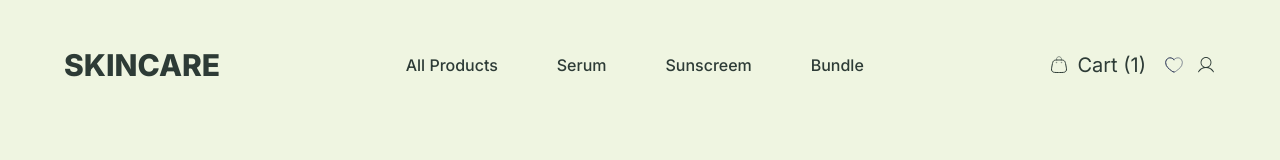
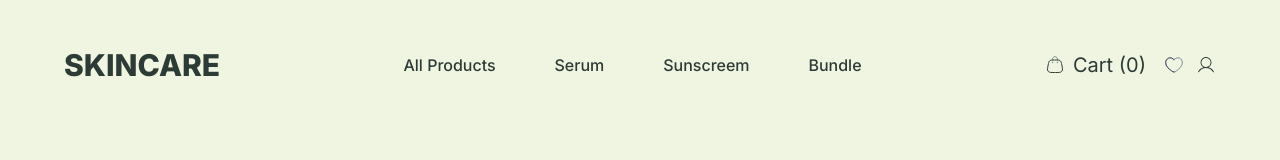
Before and after one commit to Amit-Yadav56/SixNineIntern, a React (Vite) app: page / in a window 1280 px wide. Shown: the top 160 px of the page. Built offline with nearby package versions, Linux system fonts and the light colour scheme.

Commit message:
Cart functionality done

```diff
--- a/src/App.jsx
+++ b/src/App.jsx
@@ -1,3 +1,4 @@
+import React, { useState, useEffect } from "react";
 import About from "./components/About";
 import AllProducts from "./components/AllProducts";
 import BestSelling from "./components/BestSelling";
@@ -6,18 +7,34 @@ import Footer from "./components/Footer";
 import Header from "./components/Header";
 import HelpSection from "./components/HelpSection";
 import LandingPage from "./components/LandingPage";
+import Cards from "./components/Cards"; // If you use Cards directly
 
 function App() {
+  // Initialize cart count from sessionStorage or 0
+  const [cartCount, setCartCount] = useState(() => {
+    const stored = sessionStorage.getItem("cartCount");
+    return stored ? parseInt(stored, 10) : 0;
+  });
+
+  // Sync cartCount to sessionStorage
+  useEffect(() => {
+    sessionStorage.setItem("cartCount", cartCount);
+  }, [cartCount]);
+
+  // Function to increment cart count
+  const handleAddToCart = () => setCartCount((c) => c + 1);
+
   return (
     <div className="absolute top-[50px] left-[5%] right-[5%]">
-      <Header />
+      <Header cartCount={cartCount} />
       <LandingPage />
       <About />
-      <BestSelling />
+      <BestSelling onAddToCart={handleAddToCart} />
       <div className="lg:block hidden">
         <BuyNowBanner />
       </div>
-      <AllProducts />
+      {/* Pass handleAddToCart to AllProducts or Cards as needed */}
+      <AllProducts onAddToCart={handleAddToCart} />
       <HelpSection />
       <Footer />
     </div>
--- a/src/components/AllProducts.jsx
+++ b/src/components/AllProducts.jsx
@@ -23,7 +23,7 @@ const cardsData = [
   },
 ];
 
-const AllProducts = () => {
+const AllProducts = ({ onAddToCart }) => {
   const [activeIndex, setActiveIndex] = React.useState(0);
 
   const buttons = ["NEW ARRIVAL", "CLEANSING", "ACNE FIGHTER", "ANTI AGGING"];
@@ -50,8 +50,8 @@ const AllProducts = () => {
           </button>
         ))}
       </div>
-      {/* Cards component with the three products */}
-      <Cards cards={cardsData} current={0} />
+      {/* Pass onAddToCart to Cards */}
+      <Cards cards={cardsData} onAddToCart={onAddToCart} current={0} />
     </div>
   );
 };
--- a/src/components/BestSelling.jsx
+++ b/src/components/BestSelling.jsx
@@ -23,7 +23,7 @@ const cardsData = [
   },
 ];
 
-const BestSelling = () => {
+const BestSelling = ({ onAddToCart }) => {
   const [current, setCurrent] = useState(0);
 
   const getVisibleCards = () => {
@@ -70,7 +70,7 @@ const BestSelling = () => {
         </div>
       </div>
       {/* Cards */}
-      <Cards cards={getVisibleCards()} />
+      <Cards cards={getVisibleCards()} onAddToCart={onAddToCart} />
     </div>
   );
 };
--- a/src/components/Cards.jsx
+++ b/src/components/Cards.jsx
@@ -1,7 +1,7 @@
 import React from "react";
 import { cart } from "../assets";
 
-const Cards = ({ cards }) => {
+const Cards = ({ cards, onAddToCart }) => {
   return (
     <div className="flex justify-between w-full gap-8 mt-12 transition-all duration-500 ease-in-out">
       {cards.map((card) => (
@@ -23,7 +23,10 @@ const Cards = ({ cards }) => {
               </span>
             </div>
             {/*Cart*/}
-            <div className="bg-[#2D3B361A] size-[80px] rounded-[10px] flex justify-center items-center">
+            <div
+              className="bg-[#2D3B361A] size-[80px] rounded-[10px] flex justify-center items-center cursor-pointer"
+              onClick={onAddToCart}
+            >
               <img src={cart} alt="" />
             </div>
           </div>
--- a/src/components/Header.jsx
+++ b/src/components/Header.jsx
@@ -1,6 +1,6 @@
 import React from "react";
 import { bagLogo, heart, profile } from "../assets";
-const Header = () => {
+const Header = ({ cartCount }) => {
   return (
     <div className="flex justify-between items-center">
       {/* Logo */}
@@ -19,7 +19,7 @@ const Header = () => {
         <div className="flex gap-2">
           <img src={bagLogo} alt="cart" />
           <span className="text-[#2D3B36] mr-1.5 text-[20px] leading-[100%]">
-            Cart (1)
+            Cart ({cartCount})
           </span>
         </div>
         <img src={heart} alt="likes" />
```
